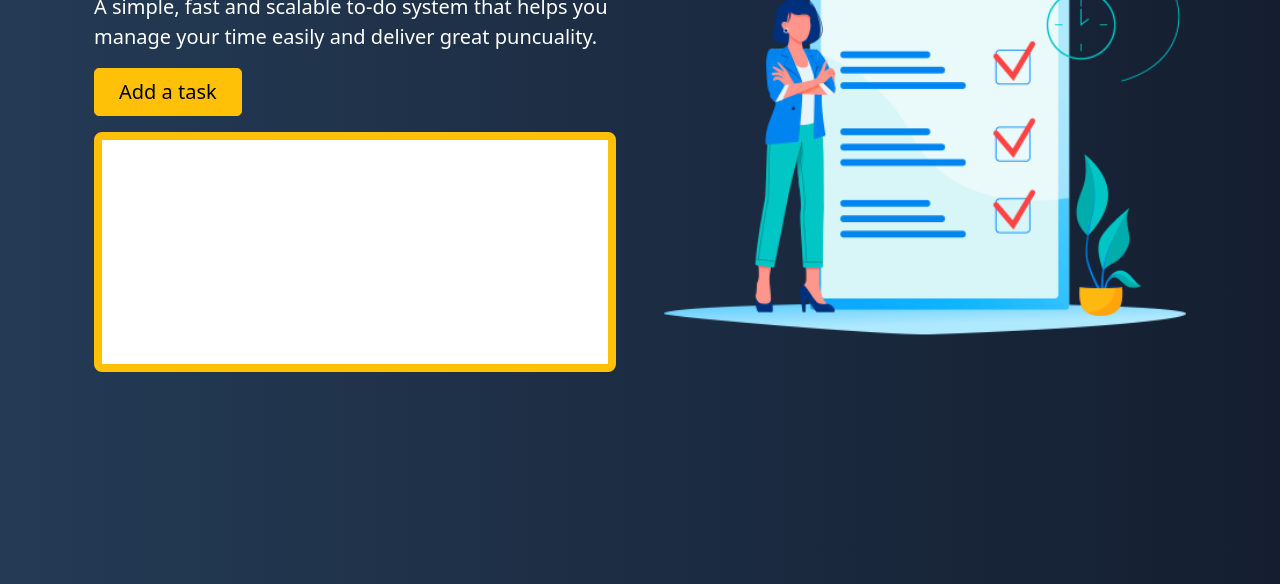
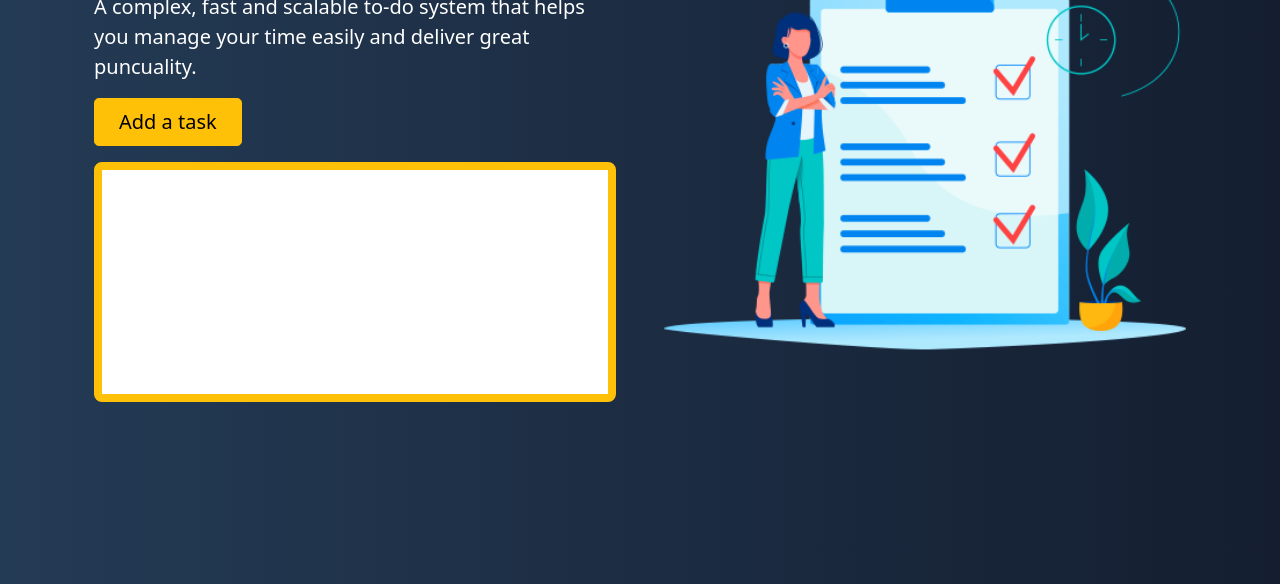
Before and after one commit to zezimaPro/project, a plain HTML site: page index.html in a window 1280 px wide. Shown: the part 216-800 px from the top of the page. Drawn offline with nearby package versions, Linux system fonts and the light colour scheme.

Commit message:
simple to complex text

```diff
--- a/index.html
+++ b/index.html
@@ -75,7 +75,7 @@
               Never Miss A Meeting With Our To-Do List
             </h1>
             <p class="lead">
-              A simple, fast and scalable to-do system that helps you manage
+              A complex, fast and scalable to-do system that helps you manage
               your time easily and deliver great puncuality.
             </p>
             <div class="d-grid gap-2 d-md-flex justify-content-md-start">
```
